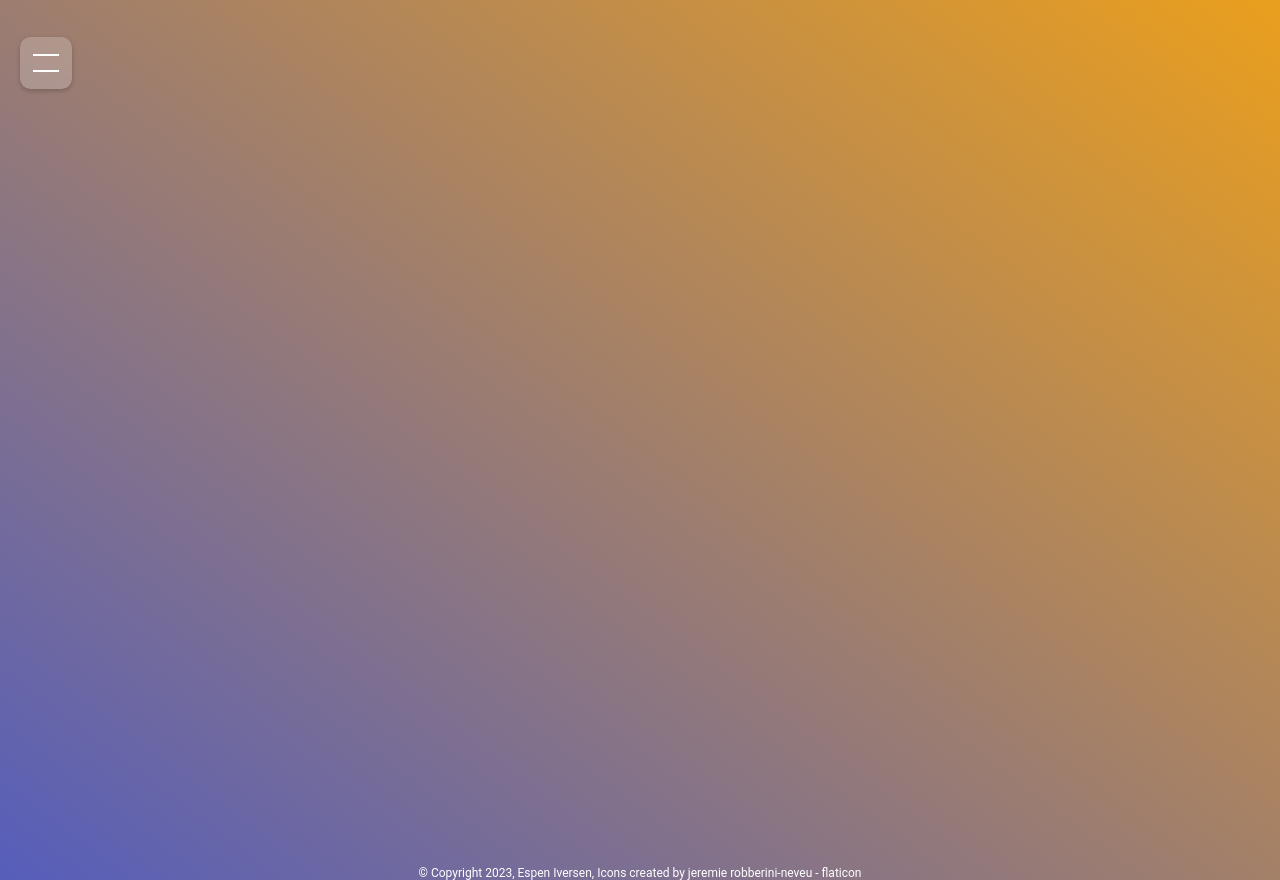
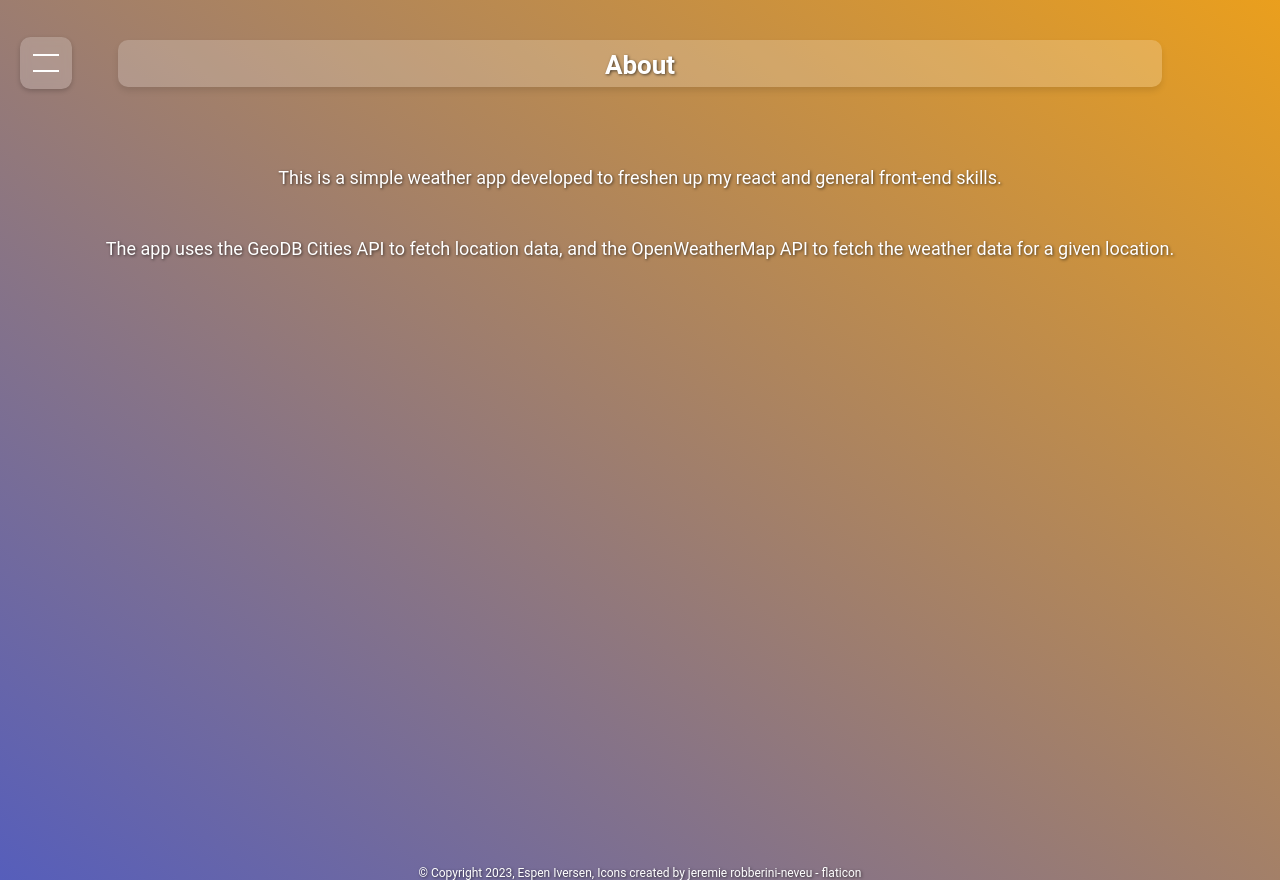
Before and after one commit to Espeniv/WeatherApp, a React (Vite) app: page /about in a window 1280 px wide. Built offline with nearby package versions, Linux system fonts and the light colour scheme.

Commit message:
Implemented an about page

```diff
--- a/src/App.jsx
+++ b/src/App.jsx
@@ -2,6 +2,7 @@ import Menu from "./components/menu/Menu";
 import Footer from "./components/footer/Footer";
 import SearchPage from "./components/searchPage/SearchPage";
 import FavoritesPage from "./components/favoritesPage/FavoritesPage";
+import AboutPage from "./components/aboutPage/AboutPage";
 import { Route, Routes } from "react-router-dom";
 import { useState } from "react";
 import "./App.css";
@@ -33,6 +34,7 @@ function App() {
             />
           }
         />
+        <Route path="/about" element={<AboutPage />} />
       </Routes>
       <Footer />
     </div>
--- /dev/null
+++ b/src/components/aboutPage/AboutPage.css
@@ -0,0 +1,39 @@
+.about-page {
+    display: flex;
+    justify-content: space-between;
+    margin-top: 20px;
+    margin-left: auto;
+    margin-right: auto;
+    border-radius: 10px;
+    background-color: rgba(255, 255, 255, 0.2);
+    box-shadow: 0 4px 6px rgba(0, 0, 0, 0.1);
+    width: 90%;
+    background-color: rgba(255, 255, 255, 0.2);
+    color: #ffffff;
+  }
+
+.about-page-title {
+    color: white;
+    align-self: center;
+    margin: 0 auto;
+    text-shadow: 1px 1px 3px rgba(0, 0, 0, 0.6);
+    margin-top: 10px;
+    margin-bottom: 7px;
+    font-size: 26px;
+}
+
+.text-container {
+    margin: 0 auto;
+    text-align: center;
+    margin-top: 70px;
+}
+
+p {
+    color: white;
+    align-self: center;
+    margin: 0 auto;
+    text-shadow: 1px 1px 3px rgba(0, 0, 0, 0.6);
+    margin-top: 10px;
+    margin-bottom: 50px;
+    font-size: 18px;
+}
--- /dev/null
+++ b/src/components/aboutPage/AboutPage.jsx
@@ -0,0 +1,25 @@
+import "./AboutPage.css";
+
+const AboutPage = () => {
+  return (
+    <>
+      <div className="about-page">
+        <h1 className="about-page-title">About</h1>
+      </div>
+      <div className="text-container">
+        <p>
+          {" "}
+          This is a simple weather app developed to freshen up my react and
+          general front-end skills.
+        </p>
+        <p>
+          {" "}
+          The app uses the GeoDB Cities API to fetch location data, and the
+          OpenWeatherMap API to fetch the weather data for a given location.
+        </p>
+      </div>
+    </>
+  );
+};
+
+export default AboutPage;
--- a/src/components/menu/Menu.jsx
+++ b/src/components/menu/Menu.jsx
@@ -32,6 +32,14 @@ const Menu = () => {
         >
           <h3>Favorites</h3>
         </NavLink>
+        <NavLink
+          onClick={toggleMenu}
+          to="/about"
+          activeclassname="active-menu-option"
+          className="menu-option"
+        >
+          <h3>About</h3>
+        </NavLink>
       </div>
     </div>
   );
```
